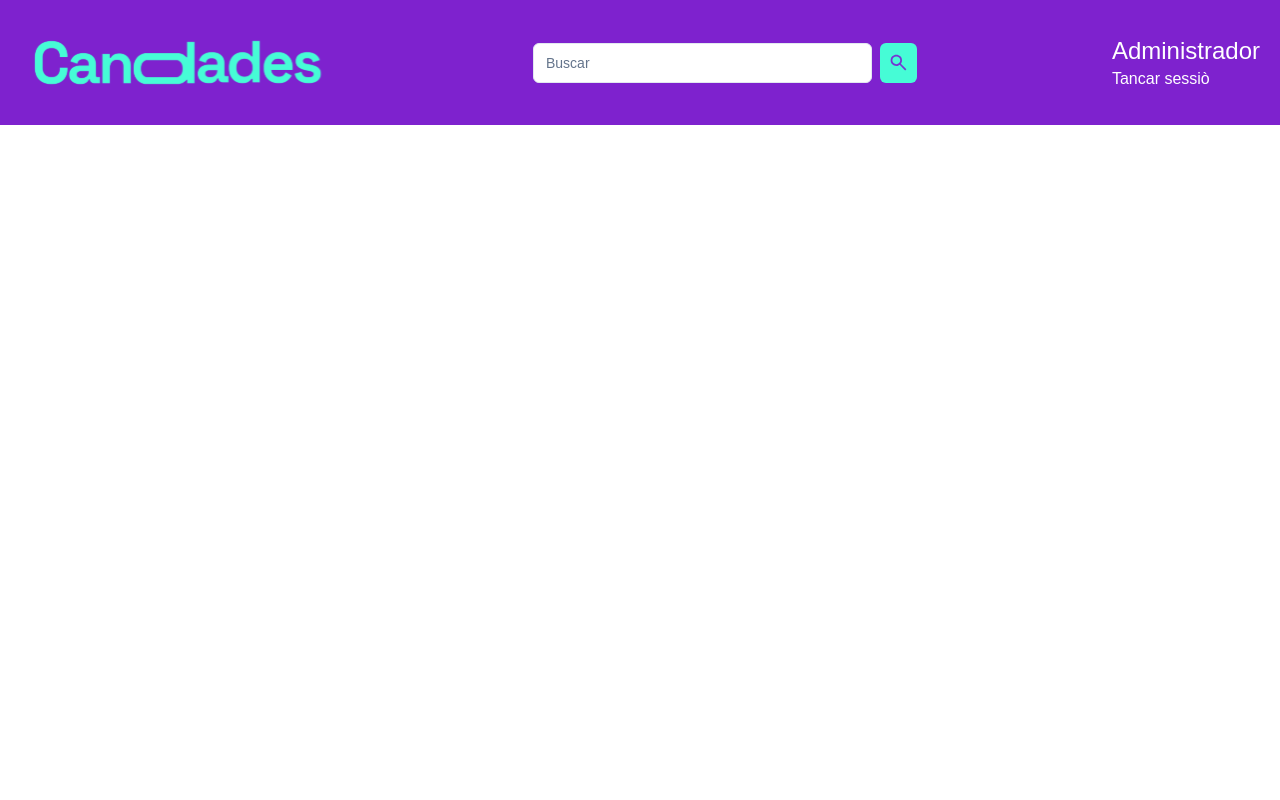
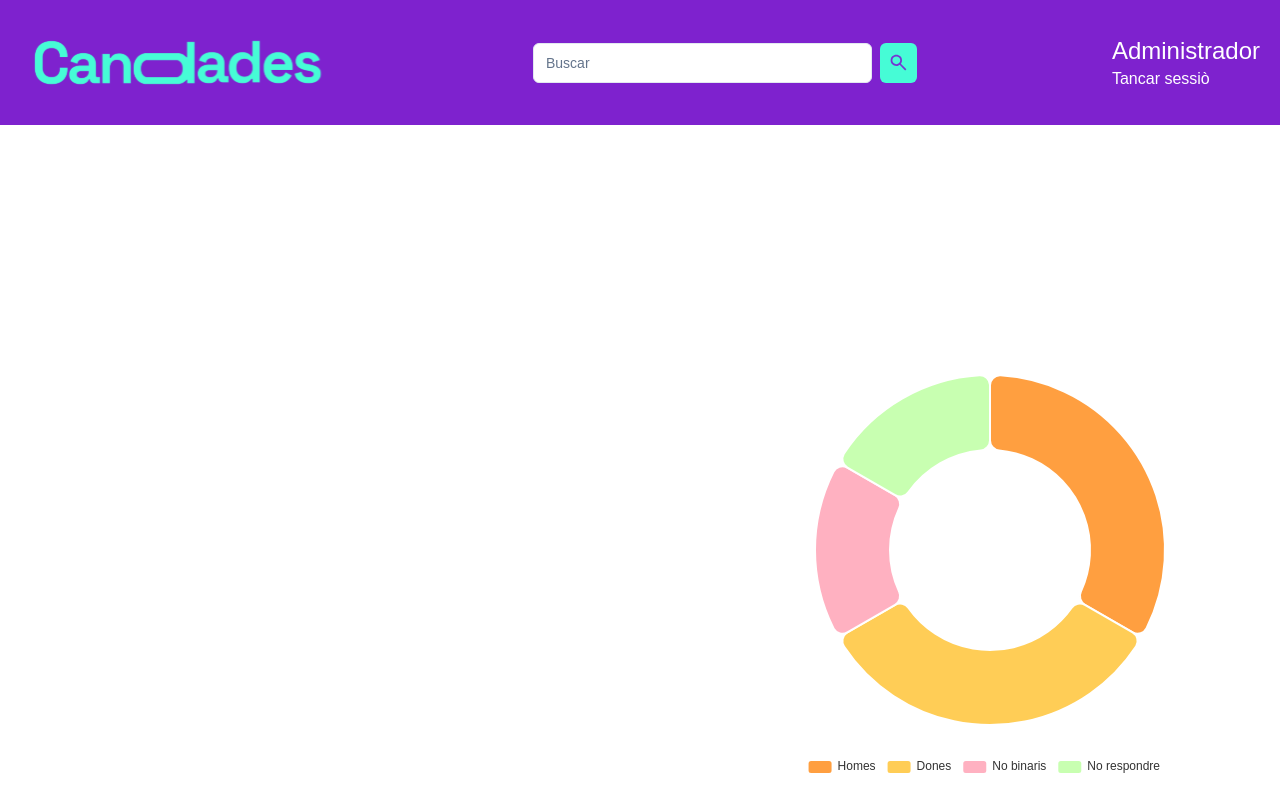
Before and after one commit to FelixRodriguezG/Canodrom, a React (Vite) app in the folder client/: page /dashboard in a window 1280 px wide. Built offline with nearby package versions, Linux system fonts and the light colour scheme; no server answers.

Commit message:
cakeChart created

```diff
--- a/client/package.json
+++ b/client/package.json
@@ -13,10 +13,13 @@
   "dependencies": {
     "@radix-ui/react-label": "^2.0.2",
     "@radix-ui/react-slot": "^1.0.2",
+    "chart.js": "^4.4.2",
     "class-variance-authority": "^0.7.0",
     "clsx": "^2.1.0",
+    "echarts": "^5.5.0",
     "lucide-react": "^0.359.0",
     "react": "^18.2.0",
+    "react-chartjs-2": "^5.2.0",
     "react-dom": "^18.2.0",
     "react-router-dom": "^6.22.3",
     "tailwind-merge": "^2.2.2",
--- /dev/null
+++ b/client/src/components/CakeChart.tsx
@@ -0,0 +1,79 @@
+
+import React, { useEffect, useRef } from 'react';
+import * as echarts from 'echarts';
+
+fetch("")
+    .then(response => {
+        if (!response.ok) {
+            throw new Error("Error in obtaining data");
+        }
+        return response.json();
+    })
+    .then(data => {
+        console.log(data);
+    })
+    .catch(error => {
+        console.error("There was an error");
+    });
+const CakeChart = () => {
+    const chartRef = useRef(null);
+
+    useEffect(() => {
+      const myChart = echarts.init(chartRef.current);
+
+      const option = {
+        tooltip: {
+          trigger: 'item'
+        },
+        legend: {
+          orient: 'horizontal',
+          right: '15%',
+          bottom: '20px',
+        },
+        series: [
+          {
+            name: 'Gènere',
+            type: 'pie',
+            radius: ['40%', '70%'],
+            avoidLabelOverlap: false,
+            itemStyle: {
+              borderRadius: 10,
+              borderColor: '#fff',
+              borderWidth: 2
+            },
+            label: {
+              show: false,
+              position: 'center'
+            },
+            emphasis: {
+              label: {
+                show: true,
+                fontSize: 24,
+                fontWeight: 'bold'
+              }
+            },
+            labelLine: {
+              show: false
+            },
+            data: [
+              { value: 40, name: 'Homes', itemStyle: { color: '#FF9F40' } }, // Cambiar el color a rojo
+              { value: 40, name: 'Dones', itemStyle: { color: '#FFCD56' } }, // Cambiar el color a azul
+              { value: 20, name: 'No binaris', itemStyle: { color: '#FFB1C1' } }, // Cambiar el color a amarillo
+              { value: 20, name: 'No respondre', itemStyle: { color: '#c8ffb1' } }
+            ]
+          }
+        ]
+      };
+
+      myChart.setOption(option);
+
+      // Limpiar el gráfico cuando el componente se desmonte
+      return () => {
+        myChart.dispose();
+      };
+    }, []);
+
+    return <div ref={chartRef} className="absolute bottom-0 right-10 w-[500px] h-[500px]" />;
+  };
+
+  export default CakeChart;
--- a/client/src/pages/dashboards/Dashboard.tsx
+++ b/client/src/pages/dashboards/Dashboard.tsx
@@ -1,7 +1,10 @@
+import CakeChart from "@/components/CakeChart"
 
 function Dashboard() {
   return (
-    <div>Dashboard</div>
+    <div>Dashboard
+      <CakeChart />
+    </div>
   )
 }
 
```
Also changed, not shown: 1 other file (tests, documents, lock files or other folders).
